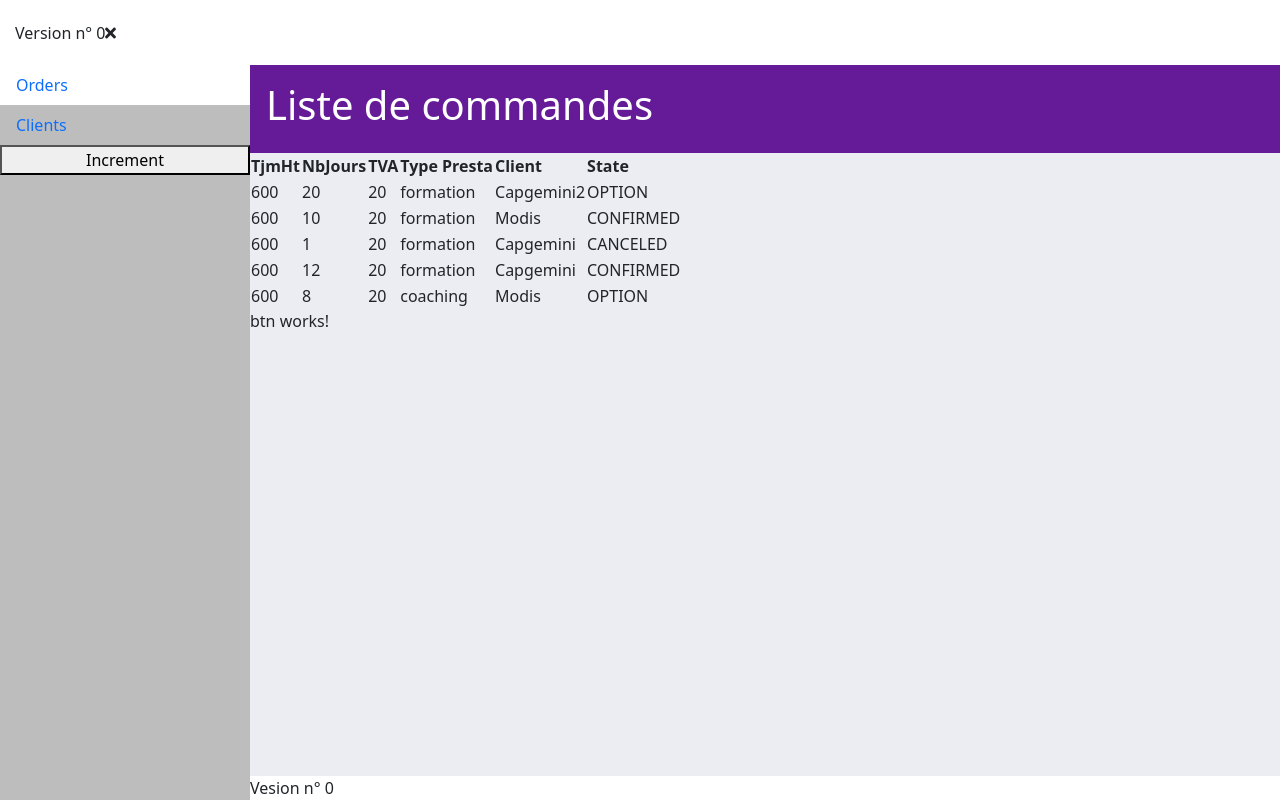
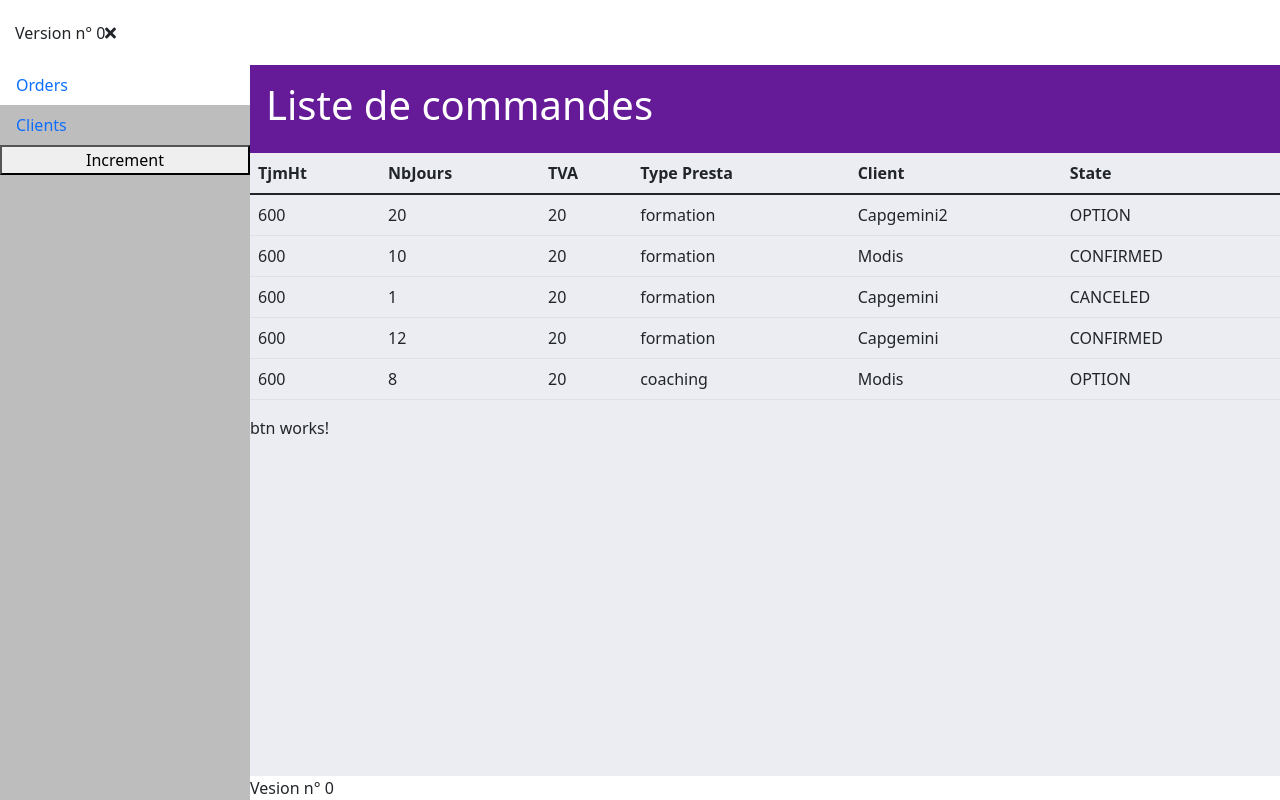
Before and after one commit to dev-formation/formation-angular-janvier-scalian, an Angular app: page /orders in a window 1280 px wide. Built offline with nearby package versions, Linux system fonts and the light colour scheme; data requests are answered from the project's data file.

Commit message:
25 - projection tableau générique

```diff
--- a/src/app/orders/pages/page-list-orders/page-list-orders.component.html
+++ b/src/app/orders/pages/page-list-orders/page-list-orders.component.html
@@ -1,9 +1,14 @@
 
-<!-- <app-template-full-width [title]="titleParent" *ngIf="collection"> -->
-<app-template-full-width [title]="titleParent">
-    <app-table-light
-        [headers]="headers"
-        [collection]="collection"
-    ></app-table-light>
+<app-template-full-width [title]="titleParent" *ngIf="collection">
+    <app-table-light [headers]="headers">
+        <tr *ngFor="let item of collection">
+            <td>{{ item.tjmHt }}</td>
+            <td>{{ item.nbJours }}</td>
+            <td>{{ item.tva }}</td>
+            <td>{{ item.typePresta }}</td>
+            <td>{{ item.client }}</td>
+            <td>{{ item.state }}</td>
+        </tr>
+    </app-table-light>
     <app-btn></app-btn>
 </app-template-full-width>
--- a/src/app/shared/components/table-light/table-light.component.html
+++ b/src/app/shared/components/table-light/table-light.component.html
@@ -1,4 +1,4 @@
-<table>
+<table class="table">
     <thead>
         <tr>
             <th *ngFor="let header of headers">{{ header }}</th>
@@ -8,16 +8,6 @@
         </tr>
     </thead>
     <tbody>
-        <tr *ngFor="let item of collection">
-            <!-- <td *ngFor="let value of item | keyvalue">
-                {{ value.value }}
-            </td> -->
-            <td>{{ item.tjmHt }}</td>
-            <td>{{ item.nbJours }}</td>
-            <td>{{ item.tva }}</td>
-            <td>{{ item.typePresta }}</td>
-            <td>{{ item.client }}</td>
-            <td>{{ item.state }}</td>
-        </tr>
+       <ng-content></ng-content>
     </tbody>
 </table>
--- a/src/app/shared/components/table-light/table-light.component.ts
+++ b/src/app/shared/components/table-light/table-light.component.ts
@@ -1,5 +1,4 @@
 import { Component, Input, OnInit } from '@angular/core';
-import { Order } from 'src/app/core/models/order';
 
 @Component({
   selector: 'app-table-light',
@@ -8,25 +7,9 @@ import { Order } from 'src/app/core/models/order';
 })
 export class TableLightComponent implements OnInit {
   @Input() public headers!: string[];
-  @Input() public collection!: Order[];
 
-  constructor() {
-    console.log("---- instanciation",);
-    console.log("----", this.headers);
-    console.log("----", this.collection);
-   }
-
-  ngOnChanges(): void {
-    console.log("---- Change",);
-    console.log("----", this.headers);
-    console.log("----", this.collection);
-  }
+  constructor() {}
 
   ngOnInit(): void {
-    console.log("---- Init",);
-    console.log("----", this.headers);
-    console.log("----", this.collection);
   }
-
-
 }
```
